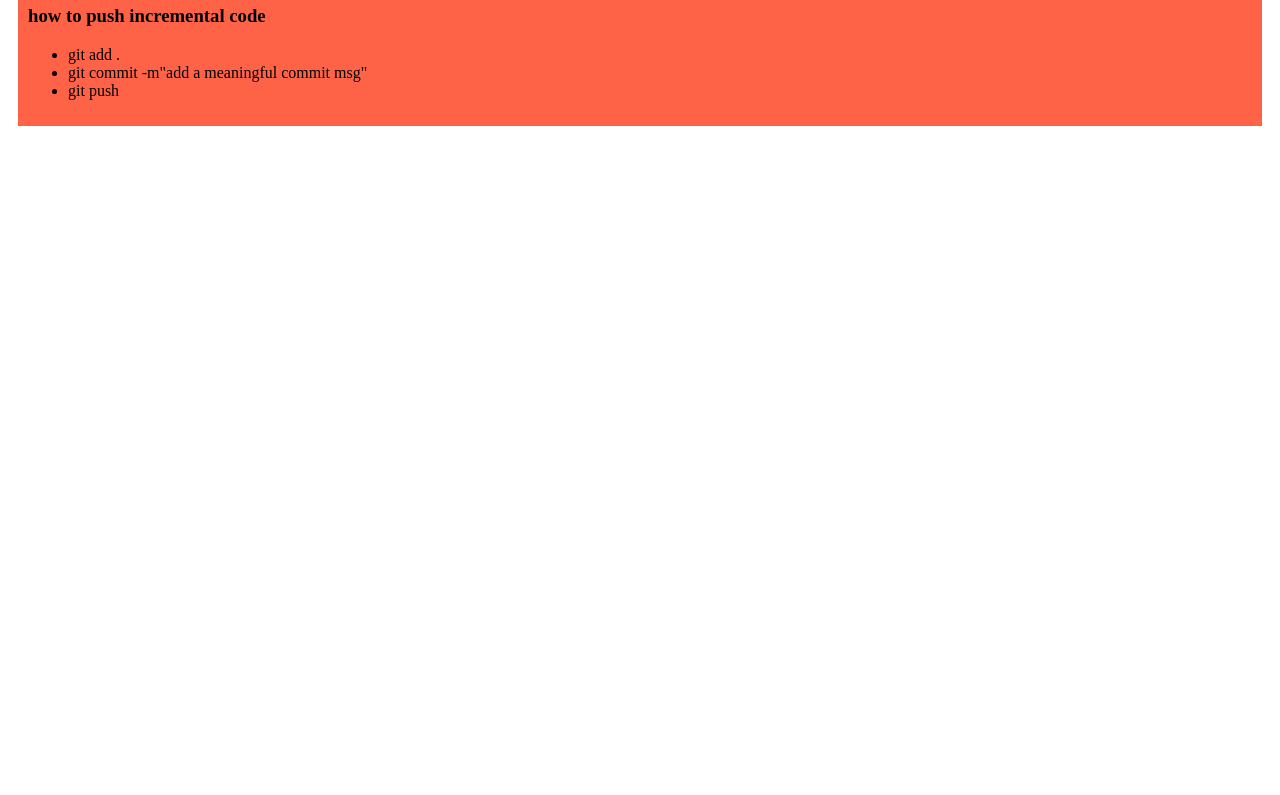
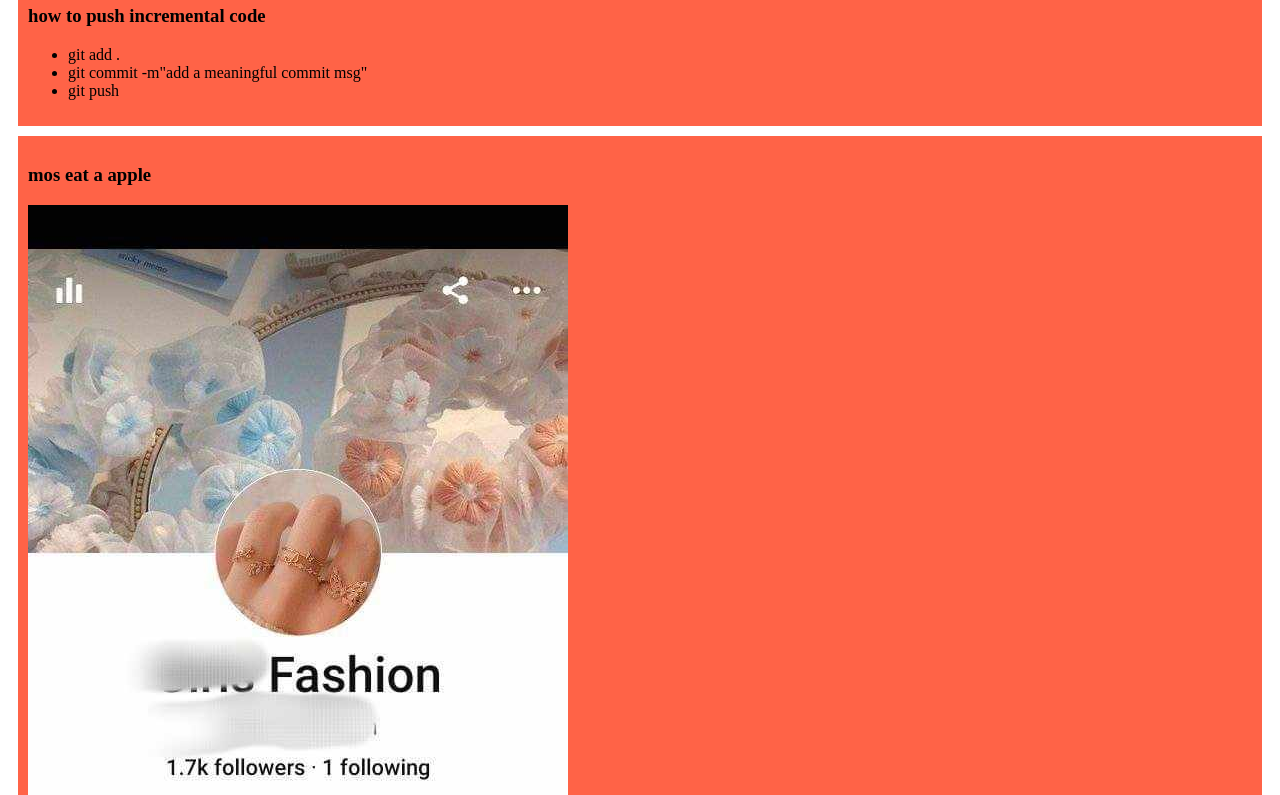
Before and after one commit to shaidulhoque8899/my-shaidul-coop-repo, a plain HTML site: page index.html in a window 1280 px wide. Shown: the part 440-1235 px from the top of the page. Before the commit the page ends 800 px from the top, so only its background shows below. Drawn offline with Linux system fonts and the light colour scheme.

Commit message:
kim eat a apple

```diff
--- a/index.html
+++ b/index.html
@@ -27,3 +27,7 @@
             <li>git push</li>
         </ul>
     </div>
+    <div>
+        <h3>mos eat a apple</h3>
+        <img src="imagess/mos.jpg" alt="">
+    </div>
```
Also changed, not shown: imagess/mos.jpg (added).
